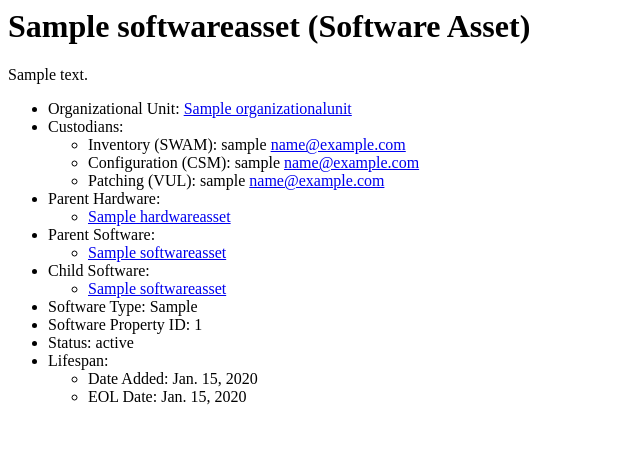
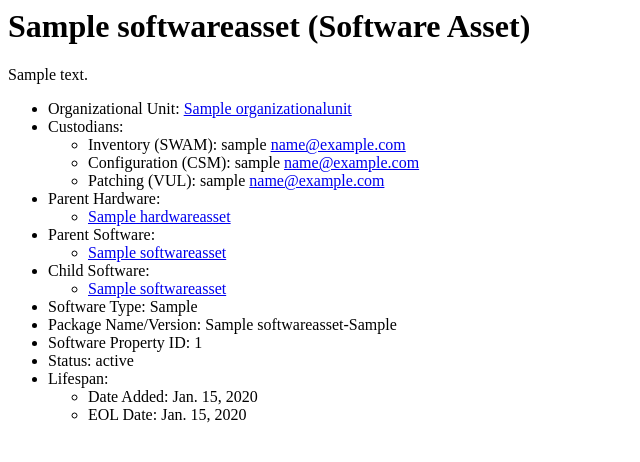
Before and after one commit to dogoncouch/LogESP, a Django app: page /hwam/sw/1/ in a window 1280 px wide. Shown: the top 462 px of the page, without its empty margins (0-640 px from the left). Run offline with Django 3.2, Linux system fonts and the light colour scheme; tables that the repository leaves empty hold one stand-in row (values such as "Sample post").

Commit message:
Update sw asset template

```diff
--- a/hwam/models.py
+++ b/hwam/models.py
@@ -56,6 +56,8 @@ class SoftwareAsset(models.Model):
             related_name='systems_vul',
             null=True, blank=True, on_delete=models.SET_NULL)
     software_type = models.CharField(max_length=20, null=True, blank=True)
+    package_name = models.CharField(max_length=20, null=True, blank=True)
+    package_version = models.CharField(max_length=20, null=True, blank=True)
     sw_property_id = models.CharField(max_length=30, null=True, blank=True)
     status = models.CharField(max_length=20, null=True, blank=True)
     date_added = models.DateField('date added', null=True, blank=True)
--- a/hwam/templates/hwam/sw_detail.html
+++ b/hwam/templates/hwam/sw_detail.html
@@ -55,6 +55,9 @@
         {% endfor %}
         </ul></li>
     <li>Software Type: {{ sw.software_type }}</li>
+    <li>Package Name/Version:
+        {{ sw.package_name }}-{{ sw.package_version }}
+    </li>
     <li>Software Property ID: {{ sw.sw_property_id }}</li>
     <li>Status: {{ sw.status }}</li>
     <li>Lifespan:<ul>
```
